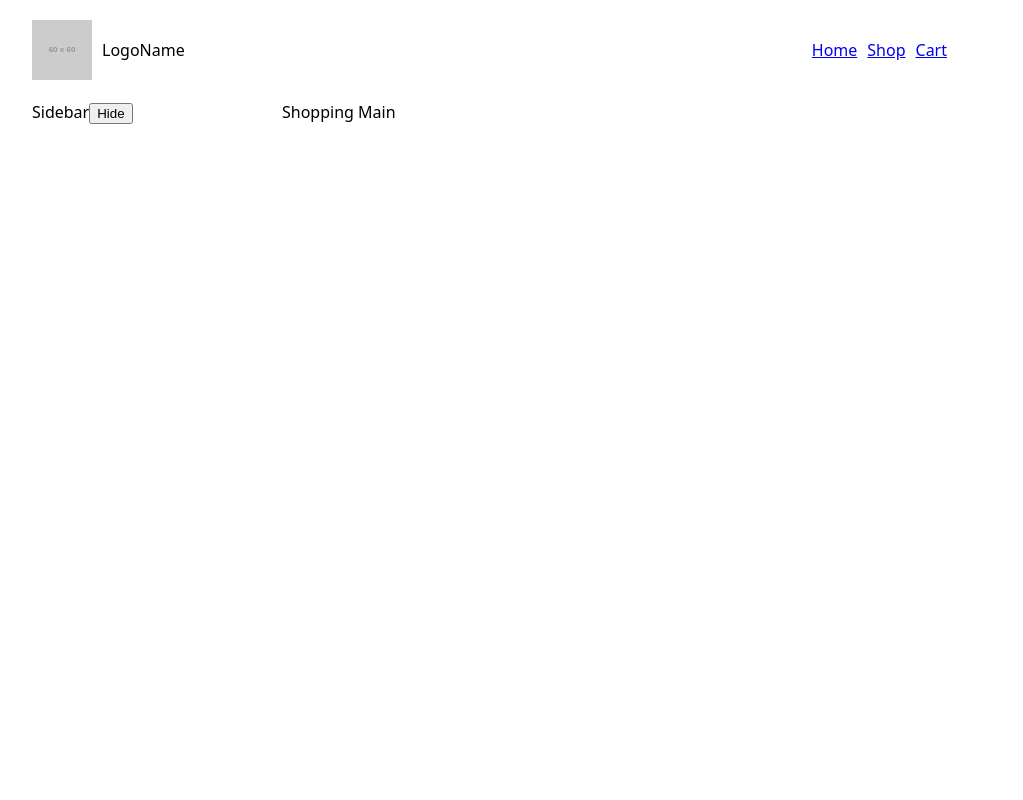
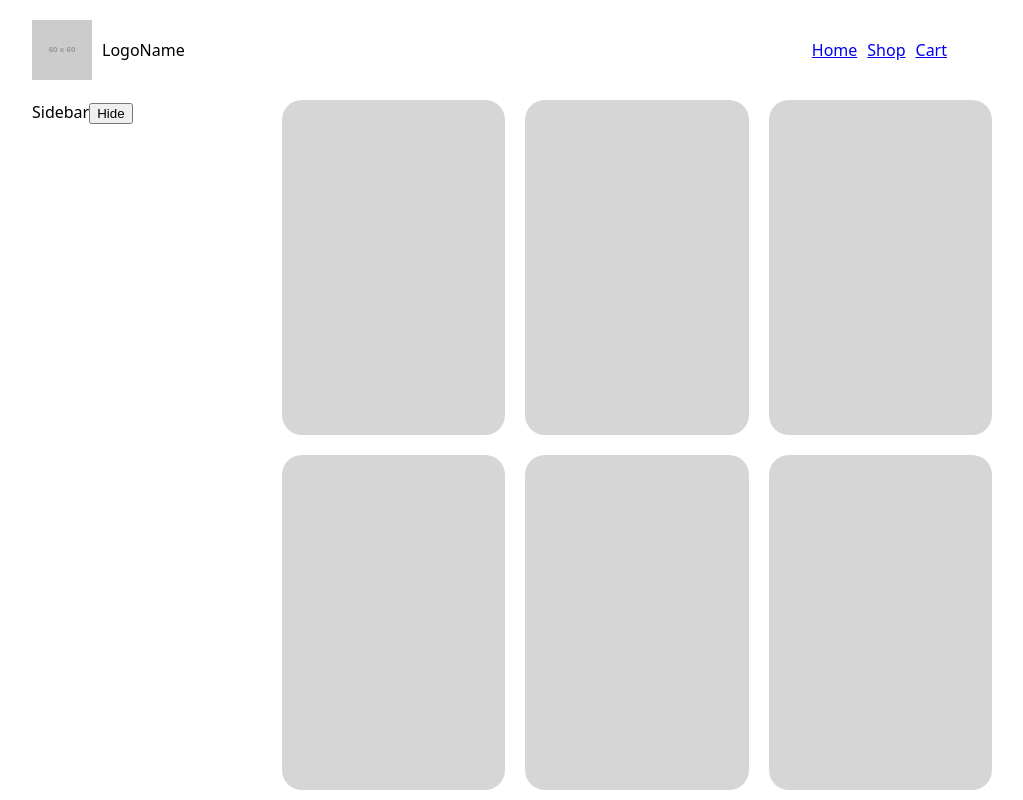
Before and after one commit to boradogan/project_shopping-cart, a React (Vite) app: page /shop in a window 1280 px wide. Shown: the whole page, without its empty margins (128-1151 px from the left). Built offline with nearby package versions, Linux system fonts and the light colour scheme.

Commit message:
added card components to ShoppingMain and made their sizes adaptive

```diff
--- a/src/App.css
+++ b/src/App.css
@@ -4,10 +4,6 @@
   padding: 0 2rem;
   min-height: 100vh;
   box-sizing: border-box;
-}
-
-.card {
-  padding: 2em;
 }
 
 .read-the-docs {
@@ -126,3 +122,17 @@ img {
 #shop-page.sidebar-closed{
   grid-template-columns: 50px 1fr;
 }
+
+.card-grid-container{
+  display: grid;
+  gap: 20px;
+  grid-template-columns: repeat(auto-fit, minmax(180px, 1fr));
+}
+.card{
+  width: 100%;
+  aspect-ratio: 2/3;
+  padding: 20px;
+  box-sizing:border-box;
+  background-color: #d6d6d6;
+  border-radius: 20px;
+}
--- /dev/null
+++ b/src/components/Card.jsx
@@ -0,0 +1,12 @@
+export function Card(){
+    return (
+        <div className="card">
+            <div className="visual">
+
+            </div>
+            <div className="info-text">
+
+            </div>
+        </div>
+    )
+}
--- a/src/components/ShoppingMain.jsx
+++ b/src/components/ShoppingMain.jsx
@@ -1,7 +1,16 @@
+import { Card } from "./Card";
+
 export function ShoppingMain(){
     return(
         <div className="shopping-main">
-            Shopping Main
+            <div className="card-grid-container">
+                <Card></Card>
+                <Card></Card>
+                <Card></Card>
+                <Card></Card>
+                <Card></Card>
+                <Card></Card>
+            </div>
         </div>
     )
 
--- a/src/components/ShoppingSidebar.jsx
+++ b/src/components/ShoppingSidebar.jsx
@@ -2,7 +2,7 @@ export function ShoppingSidebar({isOpen, toggle}){
     return (
         <div className="shopping-sidebar">
             Sidebar
-            <button onClick={toggle}>Hide</button>
+            <button onClick={toggle}>{isOpen?'Hide':'Show'}</button>
         </div>
     )
 }
```
